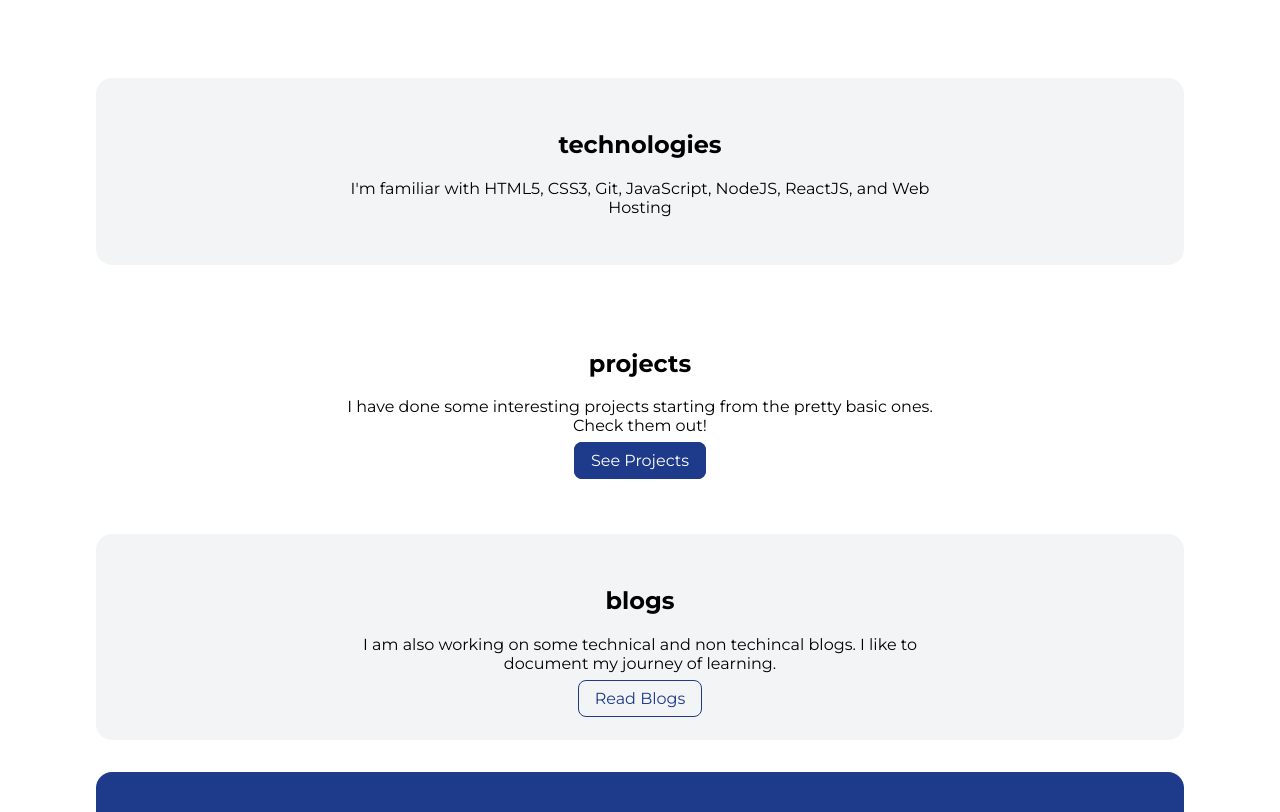
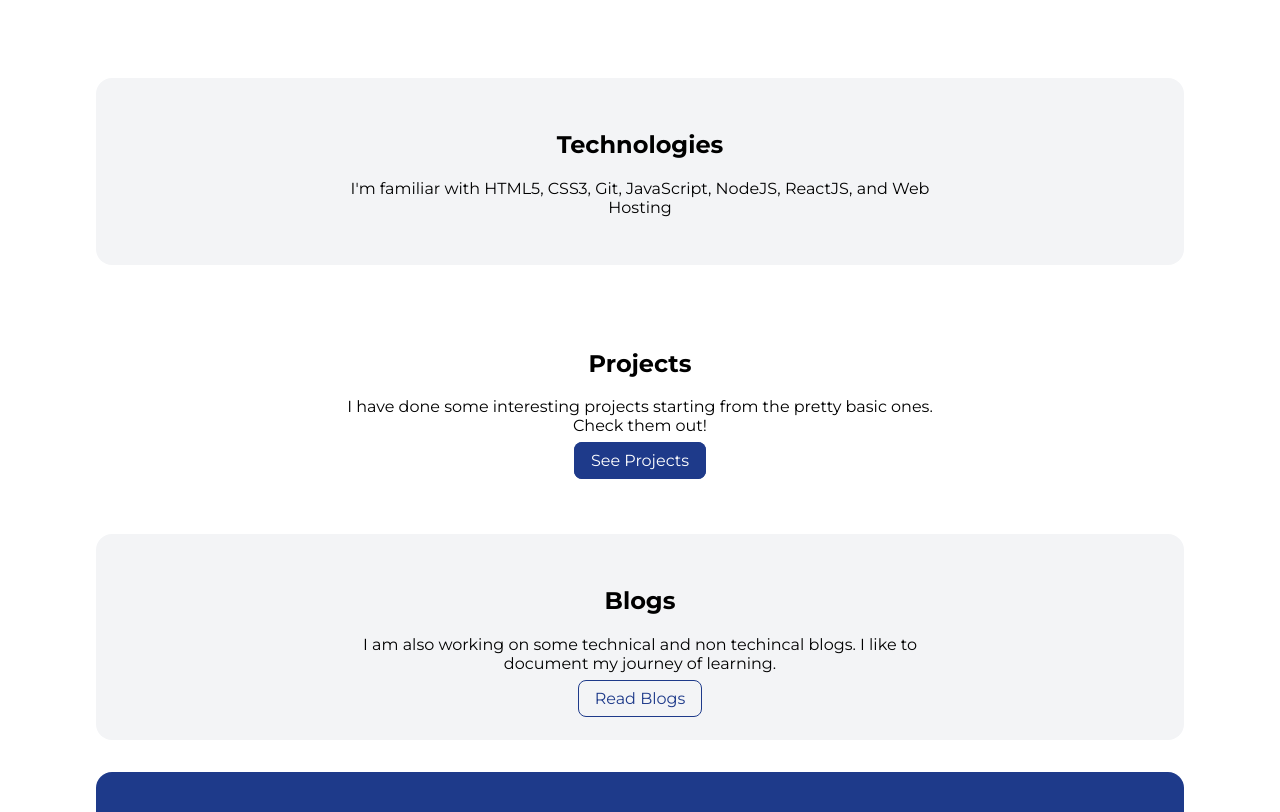
Before and after one commit to Gulzhub/Gulzar-portfolio, a plain HTML site: page index.html in a window 1280 px wide. Shown: the part 440-1252 px from the top of the page. Drawn offline with Linux system fonts and the light colour scheme.

Commit message:
docs: rename

```diff
--- a/index.html
+++ b/index.html
@@ -29,14 +29,14 @@
 
     <section class="section ow">
         <div class="container container-center">
-            <h1>technologies</h1>
+            <h1>Technologies</h1>
             <p>I'm familiar with HTML5, CSS3, Git, JavaScript, NodeJS, ReactJS, and Web Hosting</p>
         </div>
     </section>
 
     <section class="section">
         <div class="container container-center">
-            <h1>projects</h1>
+            <h1>Projects</h1>
             <p>I have done some interesting projects starting from the pretty basic ones. Check them out! </p>
             <a class="link link-primary" href="/projects.html">See Projects</a>
         </div>
@@ -44,7 +44,7 @@
 
     <section class="section ow">
         <div class="container container-center">
-            <h1>blogs</h1>
+            <h1>Blogs</h1>
             <p>I am also working on some technical and non techincal blogs. I like to document my journey of learning.</p>
             <a class="link link-secondary" href="/blogs.html">Read Blogs</a>
         </div>
```
